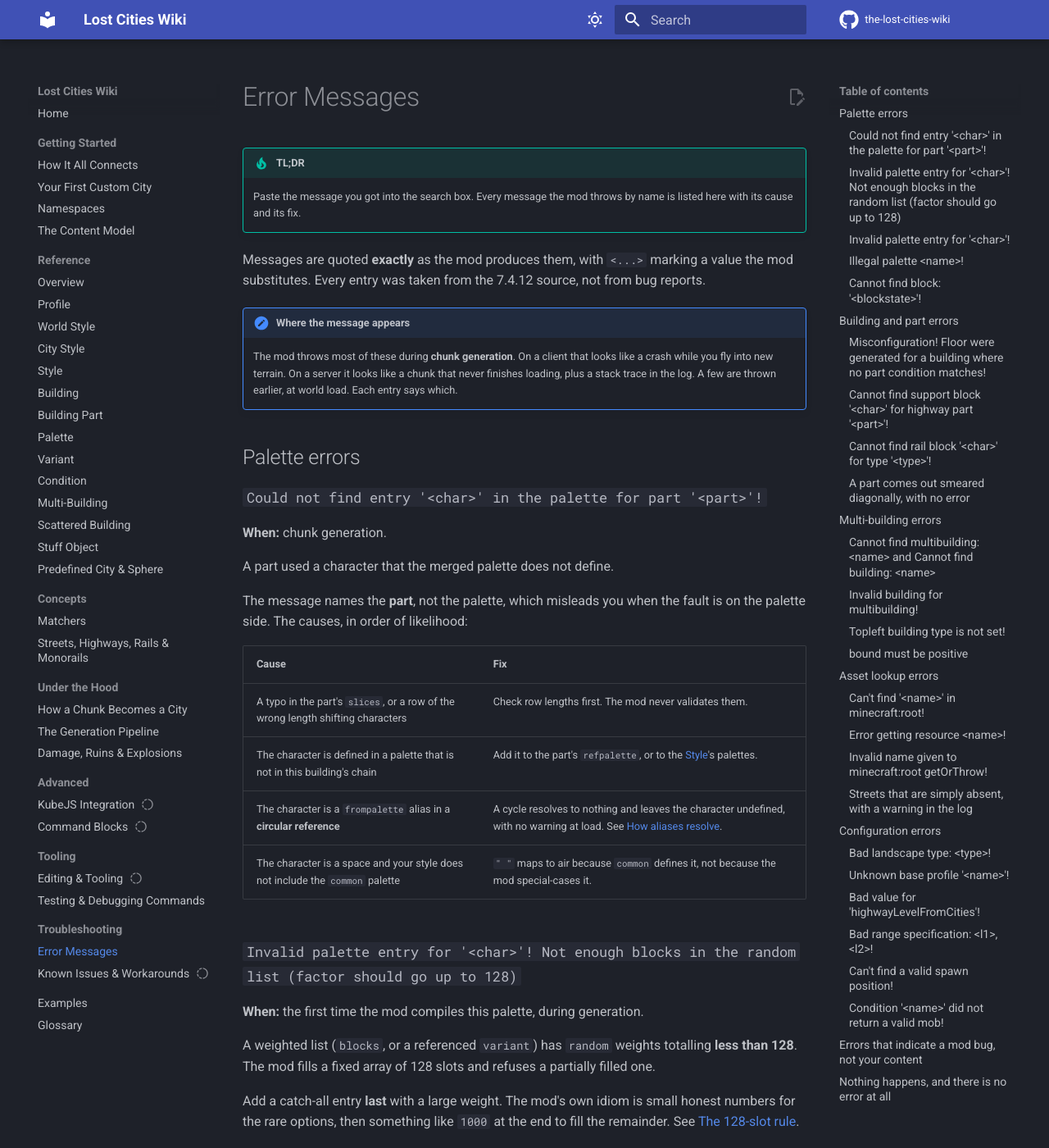
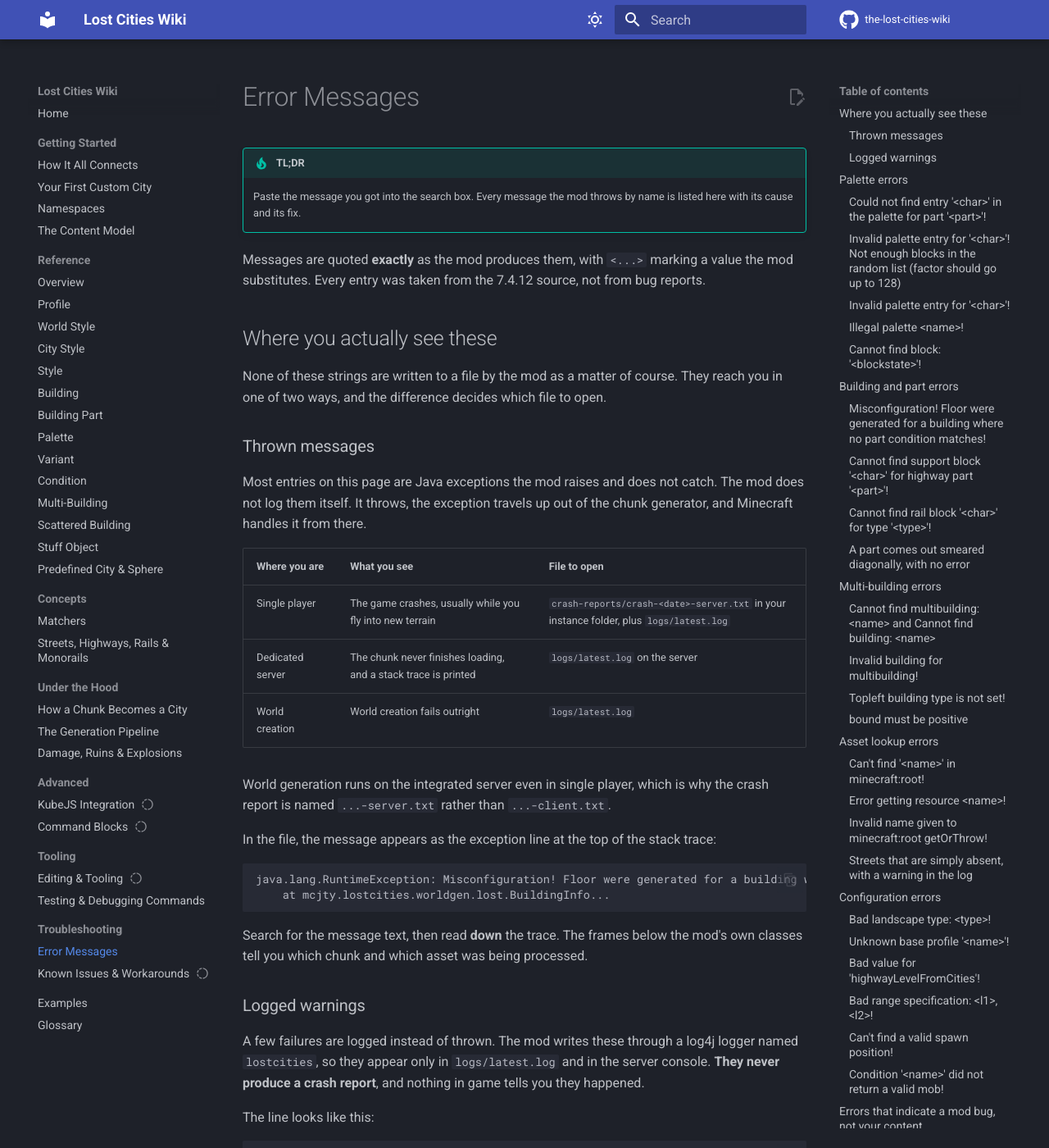
Before and after one commit to RinkyDinkyNooble/the-lost-cities-wiki, an MkDocs documentation site: the page built from docs/troubleshooting/errors.md, in a window 1280 px wide and 1400 px high. Shown: the whole window at 82% size. Built offline with MkDocs 1.6.1 and Material for MkDocs 9.7.7, drawn with Linux system fonts in a browser that asks for light colours; comment, search, counter and statistics services are not loaded; some of the changed text lies outside the part shown.

Commit message:
Say where the error messages actually appear
The page told readers to search for a message but never said which file
to search. That is the first thing anyone needs.

Split into the two real delivery paths. Thrown messages are exceptions
the mod raises and does not catch, so Minecraft handles them: a crash
report in crash-reports/ plus logs/latest.log in single player, or a
stack trace in logs/latest.log on a server. World generation runs on
the integrated server even in single player, which is why the crash
report is named -server.txt.

Logged warnings are different. The mod writes them through a log4j
logger created as LogManager.getLogger("lostcities"), verified in the
LostCities static initialiser, so they land only in latest.log and the
console, tagged [lostcities/]. They never produce a crash report and
nothing in game reports them. That is the path behind streets, parks,
fountains, stairs, rail dungeons and fronts that silently never appear.

Added the shape of both, so a reader knows what to search for and which
direction to read the stack trace.

Co-Authored-By: Claude Opus 5 <noreply@anthropic.com>

````diff
--- a/docs/troubleshooting/errors.md
+++ b/docs/troubleshooting/errors.md
@@ -5,8 +5,45 @@
 
 Messages are quoted **exactly** as the mod produces them, with `<...>` marking a value the mod substitutes. Every entry was taken from the 7.4.12 source, not from bug reports.
 
-!!! note "Where the message appears"
-    The mod throws most of these during **chunk generation**. On a client that looks like a crash while you fly into new terrain. On a server it looks like a chunk that never finishes loading, plus a stack trace in the log. A few are thrown earlier, at world load. Each entry says which.
+## Where you actually see these
+
+None of these strings are written to a file by the mod as a matter of course. They reach you in one of two ways, and the difference decides which file to open.
+
+### Thrown messages
+
+Most entries on this page are Java exceptions the mod raises and does not catch. The mod does not log them itself. It throws, the exception travels up out of the chunk generator, and Minecraft handles it from there.
+
+| Where you are | What you see | File to open |
+|---|---|---|
+| Single player | The game crashes, usually while you fly into new terrain | `crash-reports/crash-<date>-server.txt` in your instance folder, plus `logs/latest.log` |
+| Dedicated server | The chunk never finishes loading, and a stack trace is printed | `logs/latest.log` on the server |
+| World creation | World creation fails outright | `logs/latest.log` |
+
+World generation runs on the integrated server even in single player, which is why the crash report is named `...-server.txt` rather than `...-client.txt`.
+
+In the file, the message appears as the exception line at the top of the stack trace:
+
+```
+java.lang.RuntimeException: Misconfiguration! Floor were generated for a building where no part condition matches!
+	at mcjty.lostcities.worldgen.lost.BuildingInfo...
+```
+
+Search for the message text, then read **down** the trace. The frames below the mod's own classes tell you which chunk and which asset was being processed.
+
+### Logged warnings
+
+A few failures are logged instead of thrown. The mod writes these through a log4j logger named `lostcities`, so they appear only in `logs/latest.log` and in the server console. **They never produce a crash report**, and nothing in game tells you they happened.
+
+The line looks like this:
+
+```
+[Server thread/WARN] [lostcities/]: Cannot find 'mycity:my_street' in minecraft:root!
+```
+
+This is the quiet failure mode behind streets, parks, fountains, stairs, rail dungeons and building fronts that simply never appear. If content is missing and the game has not crashed, search `latest.log` for `lostcities` before you touch your JSON.
+
+!!! tip "Grep the log rather than scrolling it"
+    `latest.log` is large. On Windows, `findstr /C:"lostcities" logs\latest.log` is enough. The mod's own lines are the only ones carrying that logger name.
 
 ## Palette errors
 
````
